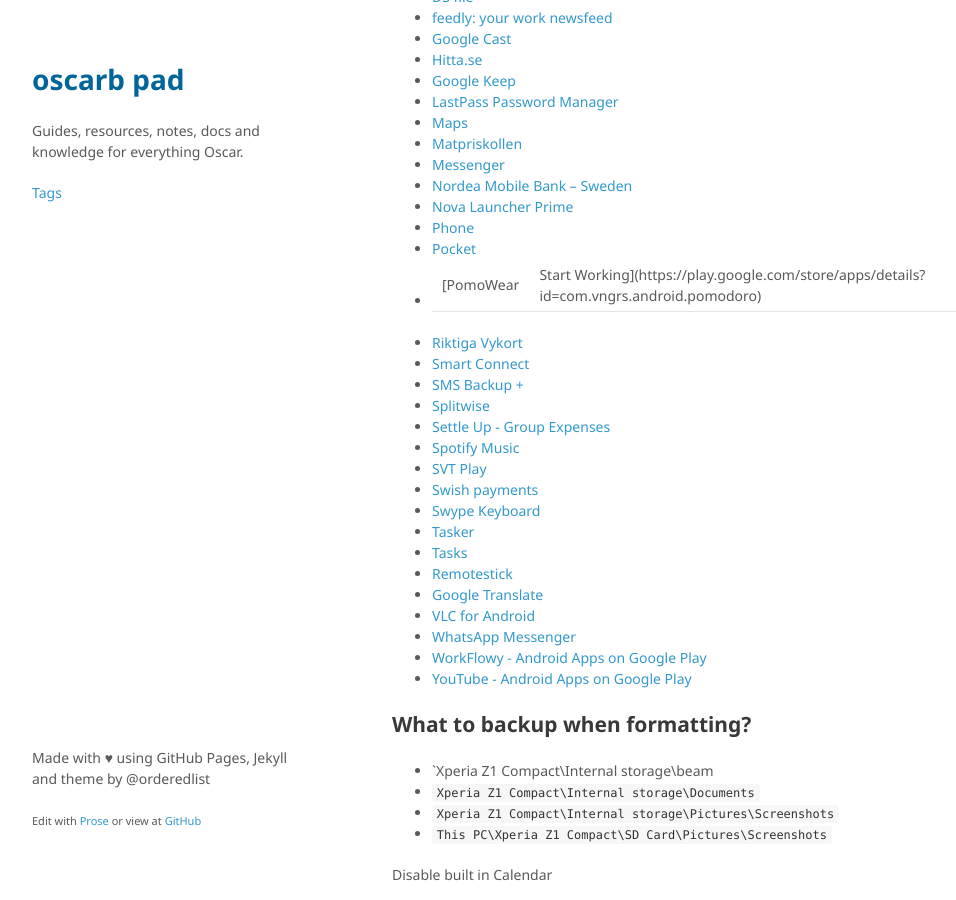
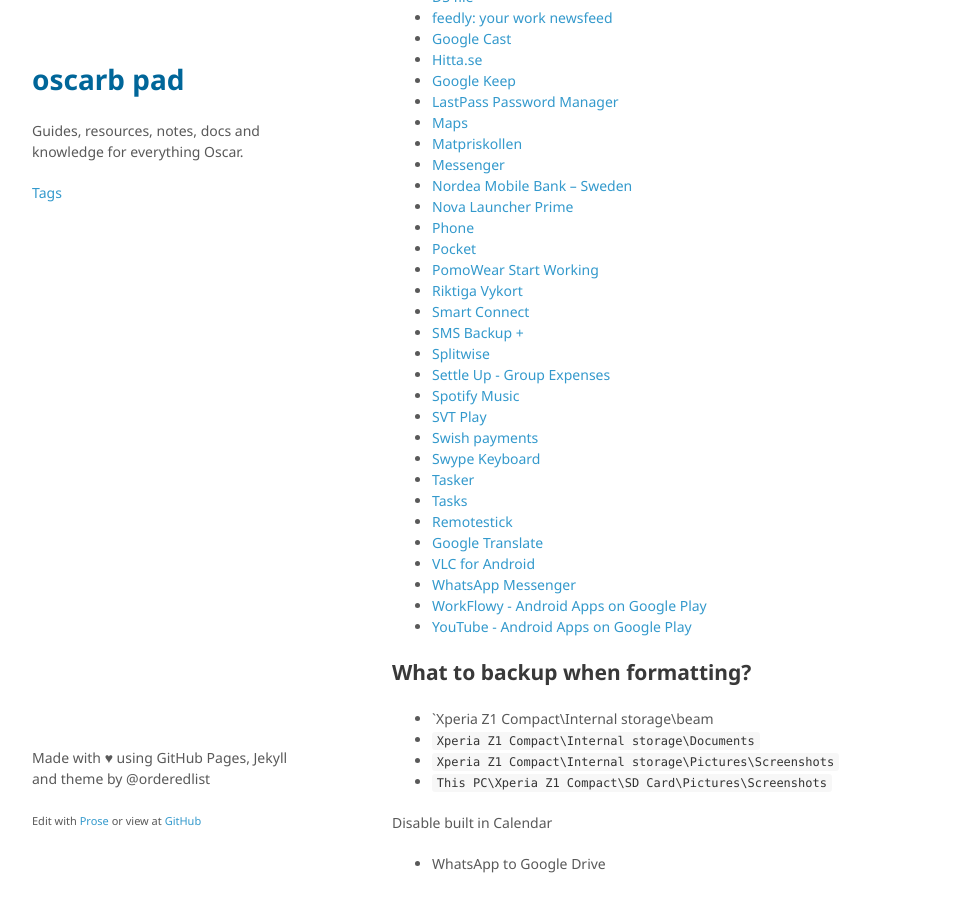
Before and after one commit to oscarb/pad, a Jekyll site: the page built from _docs/android-device-guide.md, in a window 1280 px wide and 900 px high, scrolled down 459 px. Shown: the whole window, without its empty margins (128-1084 px from the left). Built offline with Jekyll 4.4.1, drawn with Linux system fonts in a browser that asks for light colours.

Commit message:
Updated android-device-guide.md

```diff
--- a/_docs/android-device-guide.md
+++ b/_docs/android-device-guide.md
@@ -38,7 +38,7 @@ published: true
 * [Nova Launcher Prime](https://play.google.com/store/apps/details?id=com.teslacoilsw.launcher.prime)
 * [Phone](https://play.google.com/store/apps/details?id=com.google.android.dialer)
 * [Pocket](https://play.google.com/store/apps/details?id=com.ideashower.readitlater.pro)
-* [PomoWear | Start Working](https://play.google.com/store/apps/details?id=com.vngrs.android.pomodoro)
+* [PomoWear Start Working](https://play.google.com/store/apps/details?id=com.vngrs.android.pomodoro)
 * [Riktiga Vykort](https://play.google.com/store/apps/details?id=se.posten.riktigavykort)
 * [Smart Connect](https://play.google.com/store/apps/details?id=com.sonyericsson.extras.liveware)
 * [SMS Backup +](https://play.google.com/store/apps/details?id=com.zegoggles.smssync)
```
